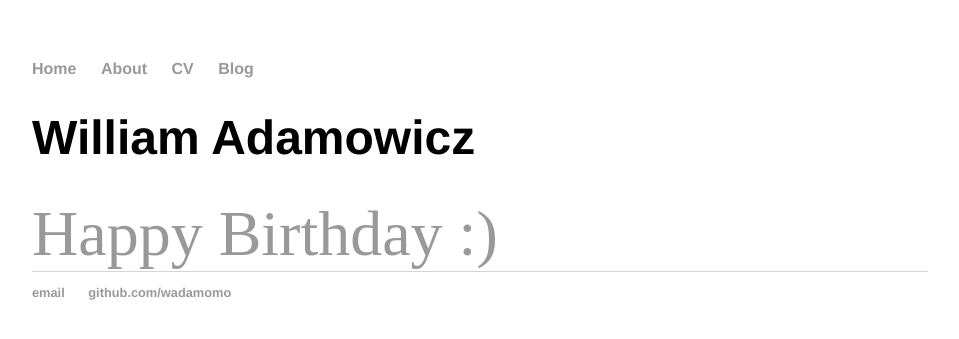
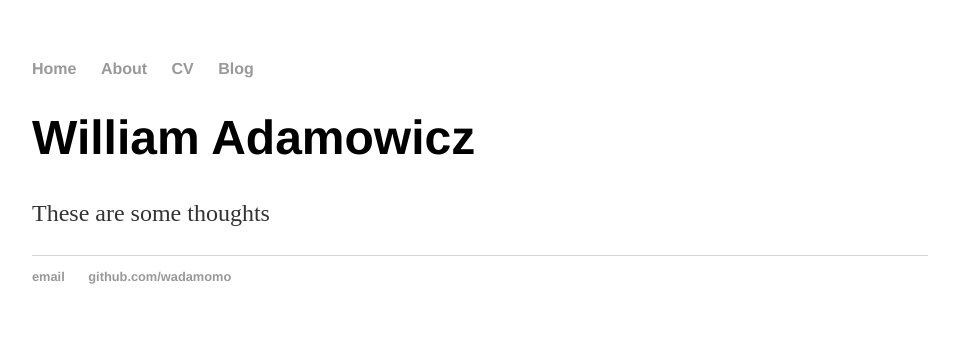
Before and after one commit to WADAMOMO/wadamomo.github.io, a Jekyll site: the page built from index.html, in a window 1280 px wide. Shown: the top 339 px of the page, without its empty margins (160-1119 px from the left). Built offline with Jekyll 4.4.1, drawn with Linux system fonts in a browser that asks for light colours; part of the change alters nothing that is shown.

Commit message:
Post update for 07-26-19

```diff
--- a/index.html
+++ b/index.html
@@ -4,14 +4,5 @@ title: William Adamowicz
 ---
 <div class="blurb">
 	<h1>William Adamowicz</h1>
-	<!-- <p>This is a page where I am logging my daily activity through the process of going from knowing not a single thing about programming to becoming a professional software developer. I actually started a little bit before 2018, having completed Colt Steele's Web Dev course on Udemy, and having done the HTML, CSS, and Javascript intro stuff on CodeAcademy and FreeCodeCamp. All in all, I would say that adds up to maybe 30 useful hours of work, since I ended up not retaining any of the stuff that happens at the end of the Colt Steele course.</p>  -->
-
-	<!-- <p>If you're reading this and are just starting out and don't know where to go from here, I would recommend starting with <a href="watchandcode.com">Gordon Zhu's Watch and Code</a>. It's short, but it still gives you a really thorough understanding of what web development actually involves, and it also gives you all the basics of Javascript. It's definitely the intro course that I wish I had taken when I was just starting out. I have a long way to go from where I am now, but I feel very committed to doing this, and hopefully I'll be a professional by the end of the year.</p> -->
-
-	<!-- <p>If you have any questions you can click the email button in the bottom left corner and it will pop up a window, just like that. And if you navigate to the blog page, you'll find out how I built this entire page in about an hour or so using a Github pages Jekyll tutorial. If you're also going down the developer path, you should definitely make one too. It's proved to be a very helpful tool in terms of planning and holding myself accountable for daily upates. Since I was also never the type to blog, it's also taken me out of my comfort zone. Initially, it felt very self-involved and weird. But the more you just write whatever you think and make plans for the day, the more natural it gets. So if you, like me, think it's a little weird to talk to yourself everyday, this is me telling you that you're right, because it is weird, but it's also really helpful, and everyone does it for a reason, so blog away, I certainly won't judge you.</p> -->
-	<div id="birthdaymessage">
-		<a href="https://seatgeek.com/transfers/1005303/e4d4af0e537854d77245eb023f804612142ee1a1">Happy Birthday :)</a>
-	</div>
-
-
+	<p>These are some thoughts</p>
 </div>
```
